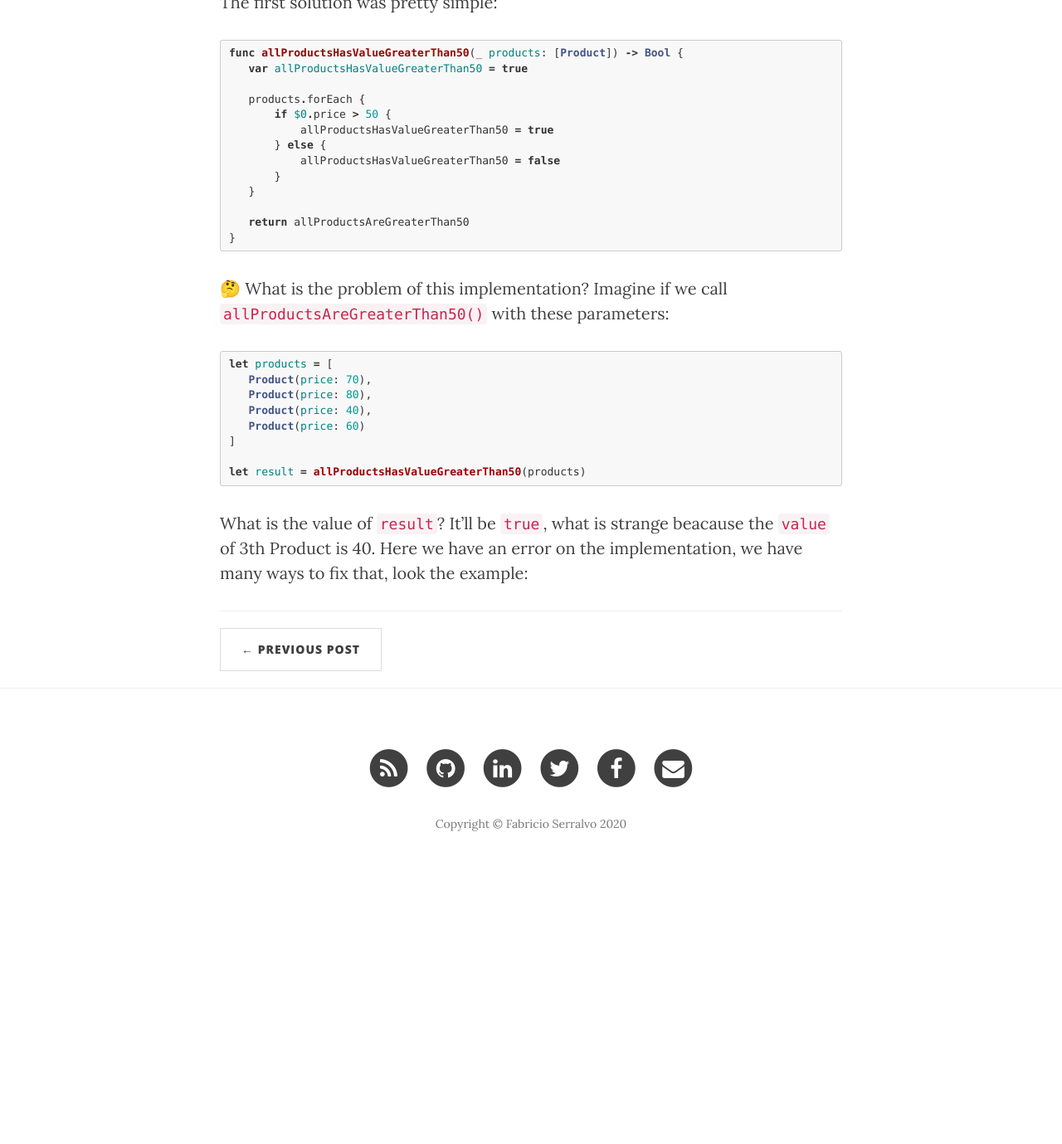
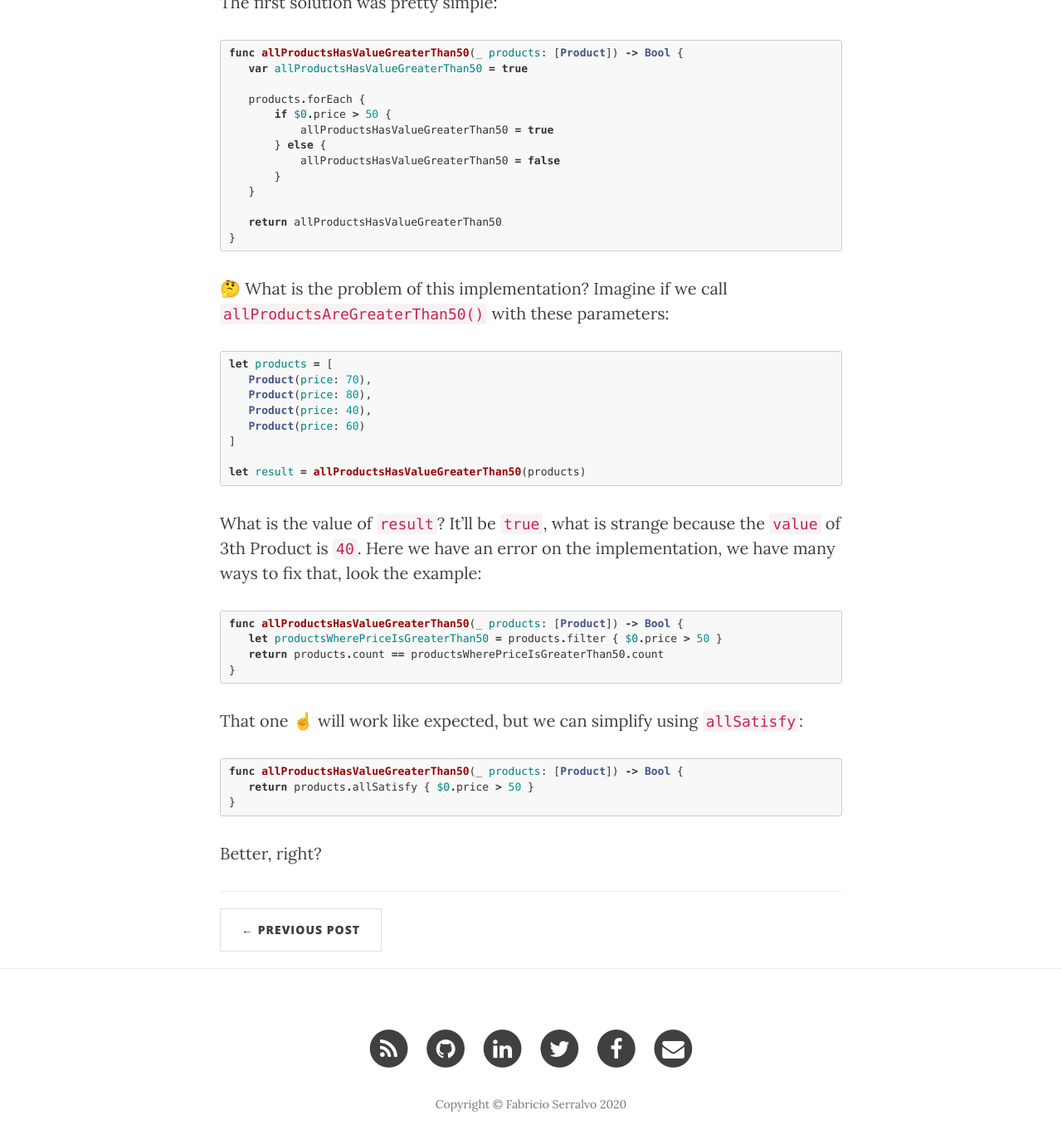
Before and after one commit to serralvo/serralvo.github.io, a Jekyll site: the page built from _posts/2020-09-20-swift-tips-all-satisfy.markdown, in a window 1280 px wide and 1400 px high, scrolled down 828 px. Shown: the top 1379 px of the window at 83% size. Built offline with Jekyll 4.4.1, drawn with Linux system fonts in a browser that asks for light colours; nearby versions of some CDN libraries; before the commit the page ends 1897 px from its top, so only the background shows below that; some of the changed text lies outside the part shown.

Commit message:
Update 2020-09-20-swift-tips-all-satisfy.markdown

````diff
--- a/_posts/2020-09-20-swift-tips-all-satisfy.markdown
+++ b/_posts/2020-09-20-swift-tips-all-satisfy.markdown
@@ -13,7 +13,7 @@ struct Product {
    let price: Double
 }
 
-func allProductsAreGreaterThan50(_ products: [Product]) -> Bool {
+func allProductsHasValueGreaterThan50(_ products: [Product]) -> Bool {
    // ...
 }
 ```
@@ -32,7 +32,7 @@ func allProductsHasValueGreaterThan50(_ products: [Product]) -> Bool {
        }
    }
 
-   return allProductsAreGreaterThan50
+   return allProductsHasValueGreaterThan50
 }
 ```
 
@@ -49,4 +49,21 @@ let products = [
 let result = allProductsHasValueGreaterThan50(products)
 ```
 
-What is the value of `result`? It'll be `true`, what is strange beacause the `value` of 3th Product is 40. Here we have an error on the implementation, we have many ways to fix that, look the example:
+What is the value of `result`? It'll be `true`, what is strange because the `value` of 3th Product is `40`. Here we have an error on the implementation, we have many ways to fix that, look the example:
+
+```swift
+func allProductsHasValueGreaterThan50(_ products: [Product]) -> Bool {
+   let productsWherePriceIsGreaterThan50 = products.filter { $0.price > 50 }
+   return products.count == productsWherePriceIsGreaterThan50.count
+}
+```
+
+That one ☝️ will work like expected, but we can simplify using `allSatisfy`:
+
+```swift
+func allProductsHasValueGreaterThan50(_ products: [Product]) -> Bool {
+   return products.allSatisfy { $0.price > 50 }
+}
+```
+
+Better, right?
````
